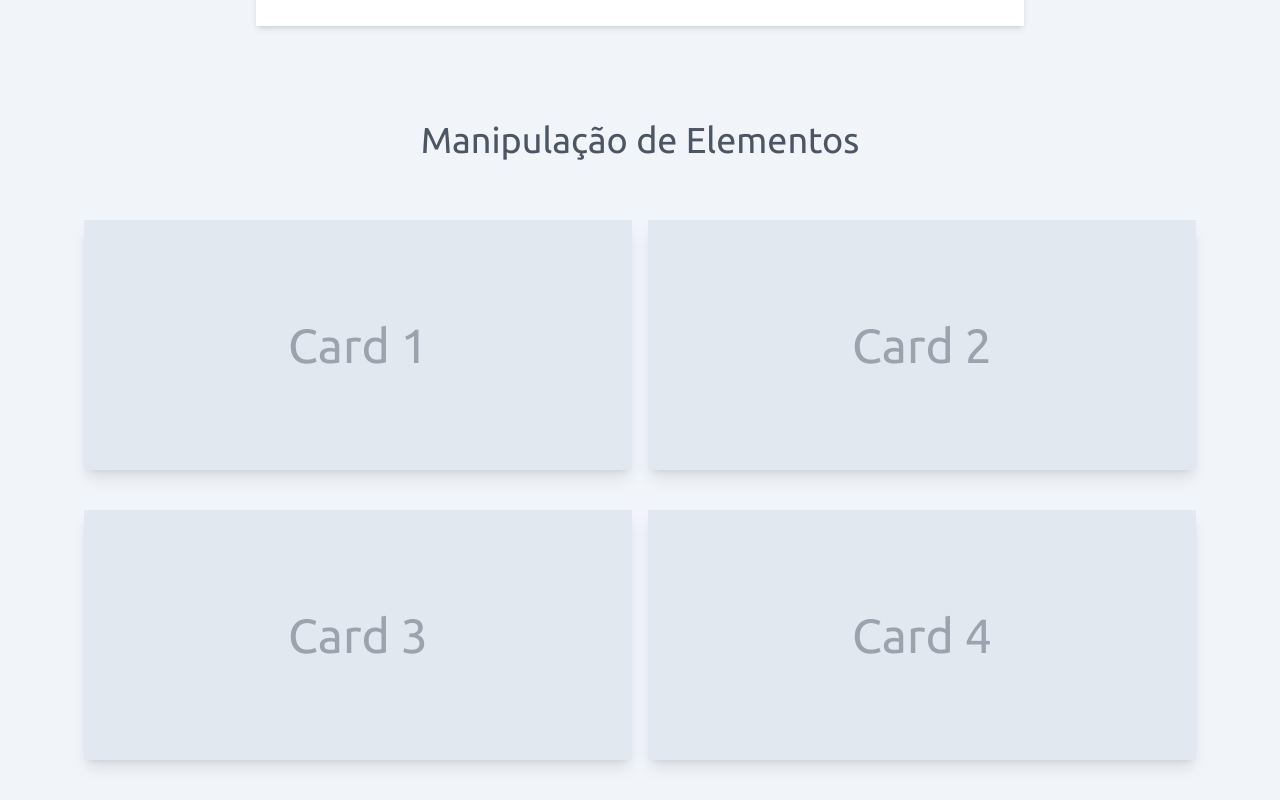
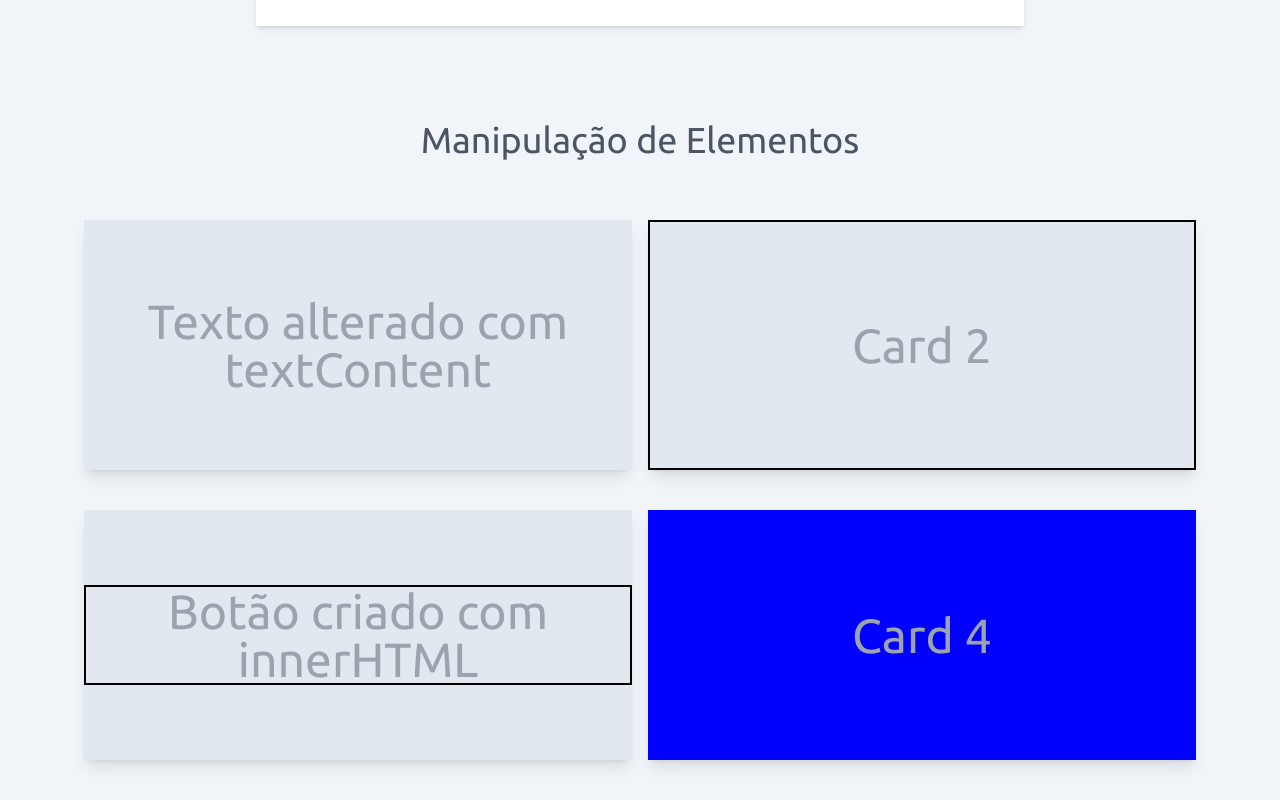
Before and after one commit to lucas-0331/Atividade_Oficina_JS, a plain HTML site: page dom.html in a window 1280 px wide. Shown: the part 1500-2300 px from the top of the page. Drawn offline with nearby package versions, Linux system fonts and the light colour scheme.

Commit message:
feat: add dom manipulation lesssons

```diff
--- a/dom.html
+++ b/dom.html
@@ -39,12 +39,12 @@
             <h1 class="text-4xl text-center text-gray-600"> Manipulação de Elementos </h1>
                 <div class="flex flex-col items-center w-5/5 mt-10">
                     <div class="flex w-[90%] justify-center p-5">
-                        <div class="bg-slate-200 shadow-lg w-3/6 h-[250px] flex justify-center items-center text-5xl text-gray-400 card mr-4" id="card-1"> Card 1 </div>
-                        <div class="bg-slate-200 shadow-lg w-3/6 h-[250px] flex justify-center items-center text-5xl text-gray-400 card" id="card-2"> Card 2 </div>
+                        <div class="bg-slate-200 shadow-lg text-center w-3/6 h-[250px] flex justify-center items-center text-5xl text-gray-400 card mr-4" id="card-1"> Card 1 </div>
+                        <div class="bg-slate-200 shadow-lg text-center w-3/6 h-[250px] flex justify-center items-center text-5xl text-gray-400 card" id="card-2"> Card 2 </div>
                     </div>
                     <div class="flex w-[90%] justify-center p-5">
-                        <div class="bg-slate-200 shadow-lg w-3/6 h-[250px] flex justify-center items-center text-5xl text-gray-400 card mr-4" id="card-3"> Card 3 </div>
-                        <div class="bg-slate-200 shadow-lg w-3/6 h-[250px] flex justify-center items-center text-5xl text-gray-400 card" id="card-4"> Card 4 </div>
+                        <div class="bg-slate-200 shadow-lg text-center w-3/6 h-[250px] flex justify-center items-center text-5xl text-gray-400 card mr-4" id="card-3"> Card 3 </div>
+                        <div class="bg-slate-200 shadow-lg text-center w-3/6 h-[250px] flex justify-center items-center text-5xl text-gray-400 card" id="card-4"> Card 4 </div>
                     </div>
                 </div>
         </section>
--- a/js/dom.js
+++ b/js/dom.js
@@ -55,3 +55,43 @@ const domImg = document.querySelector('#dom img');
 console.log("querySelector usando hierarquia - DOM Image: ");
 
 console.log(domImg);
+
+// Propriedades dos objetos
+
+//Cada um dos objetos da dom tem propriedades e métodos diferentes que podem ser acessados e manipulados
+// através do ponto (.) após o objeto selecionado
+
+//textContent
+
+const cardI = document.querySelector('#card-1');
+
+cardI.textContent = "Texto alterado com textContent";
+
+//innerHTML
+
+const cardIII = document.querySelector('#card-3');
+
+cardIII.innerHTML = "<button class='border-2 border-black'> Botão criado com innerHTML </button>";
+
+//style
+
+const cardIV = document.querySelector('#card-4');
+
+cardIV.style.backgroundColor = "blue";
+
+//classList
+
+const cardII = document.querySelector('#card-2');
+cardII.classList.add('border-2', 'border-black');
+
+
+//getAttribute
+
+const startButton = document.querySelector('#start-button a');
+
+console.log("getAttribute - Start Button: ");
+console.log(startButton.getAttribute('href'));
+
+//setAttribute
+console.log("setAttribute - Start Button: ");
+startButton.setAttribute('href', 'https://www.google.com');
```
